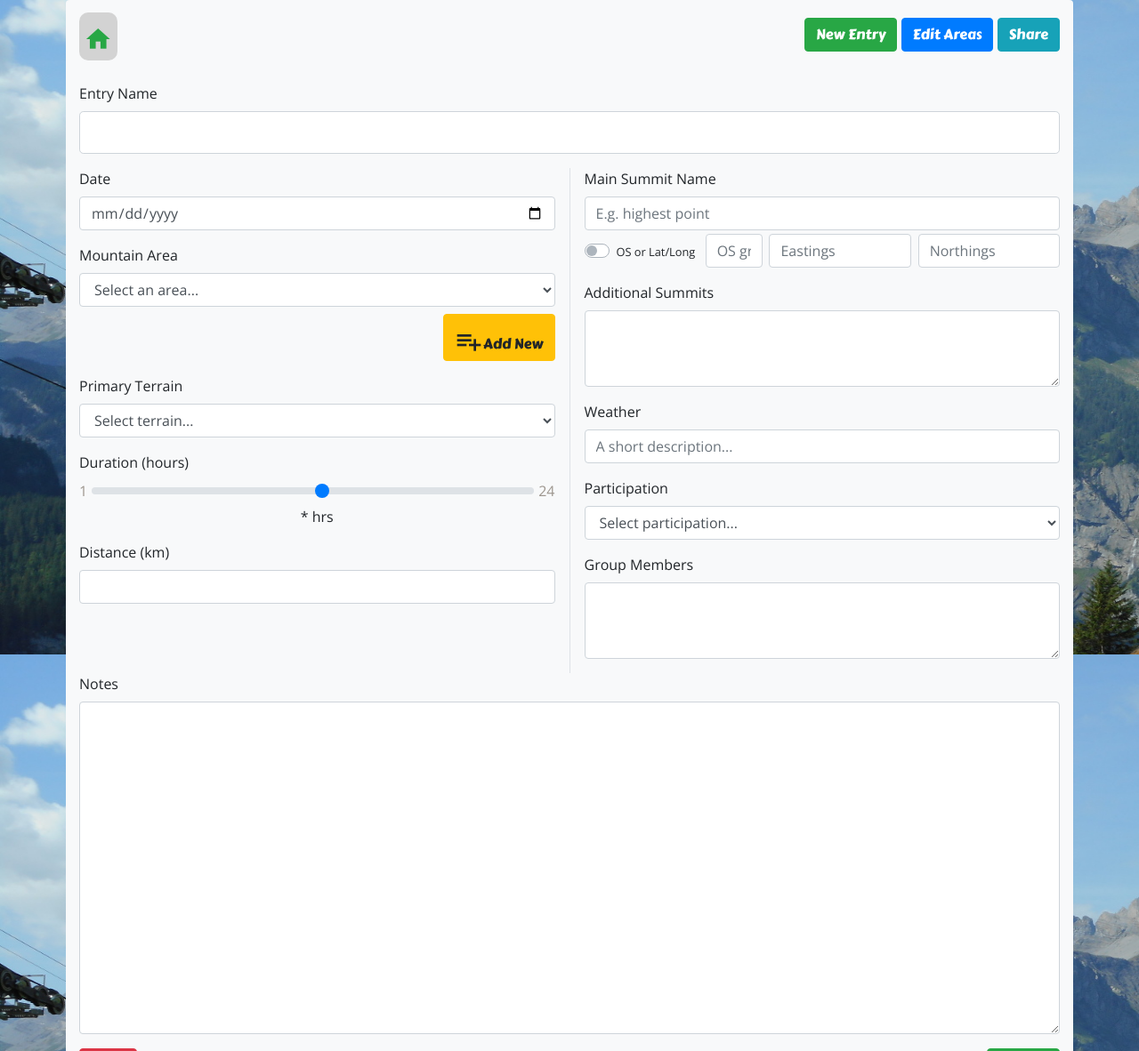
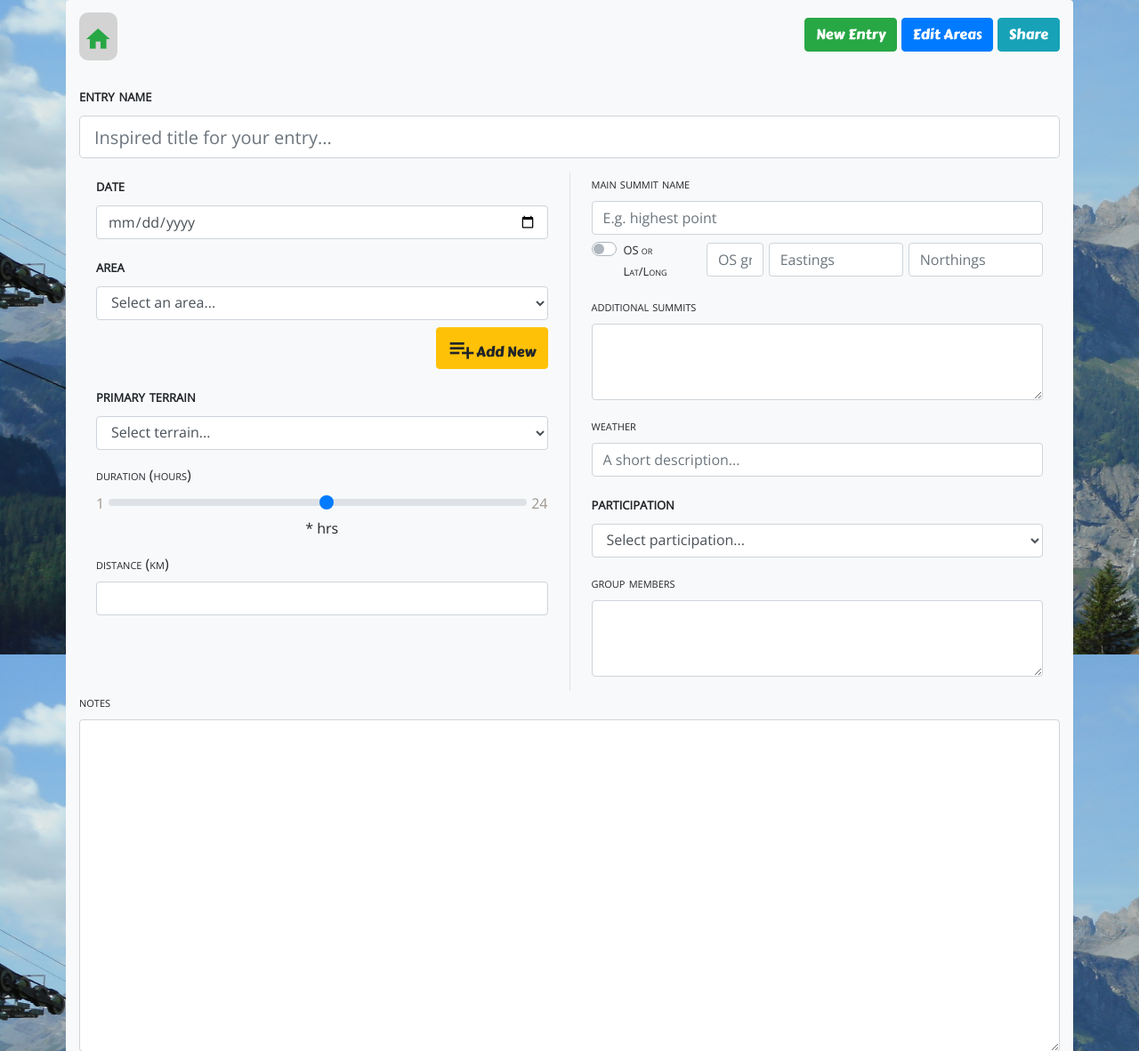
Before and after one commit to davebland/the-mountain-logbook, a Flask app: template templates/new-edit.html in a window 1280 px wide. Shown: the part 64-1246 px from the top of the page at 89% size. Run offline with Flask 2, Linux system fonts and the light colour scheme; the template is opened without the code that fills it, so the values that code supplies are empty; parts of the project's set-up code (start-up, migrations or seed data) failed here and were passed over; some libraries are stand-ins or nearby versions.

Commit message:
styling of new-edit page plus form data handling updates

```diff
--- a/app.py
+++ b/app.py
@@ -139,14 +139,14 @@ def logout():
 def new():
     """ Generate page for making of a new entry"""
     if login_check():
-        return render_template('new-edit.html', title="New Entry", entry="", area_list=db.get_areas())
+        return render_template('new-edit.html', title="New Entry", entry="", area_list=areas_to_dict(db.get_areas()))
     return redirect( url_for('index') )
 
 @app.route('/edit/entry/<entry_id>')
 def edit_entry(entry_id):
     """ Generate page to edit an existing entry"""
     if login_check():
-        return render_template('new-edit.html', title="Edit Entry", entry=db.get_entry(entry_id), area_list=db.get_areas())
+        return render_template('new-edit.html', title="Edit Entry", entry=db.get_entry(entry_id), area_list=areas_to_dict(db.get_areas()))
     return redirect( url_for('index') )
 
 @app.route('/edit/areas')
--- a/mongo_helpers.py
+++ b/mongo_helpers.py
@@ -104,7 +104,8 @@ def get_entry(entry_id):
     """ Return all fields for specified log entry """
     entry_data = mongo.db.entries.find_one({'_id':ObjectId(entry_id)})
     entry_data['_id'] = str(entry_data['_id'])
-    entry_data['date'] = datetime.strftime(entry_data['date'], "%d-%b-%Y")
+    #entry_data['date'] = datetime.strftime(entry_data['date'], "%d-%b-%Y")
+    entry_data['date'] = datetime.strftime(entry_data['date'], "%Y-%m-%d")
     return entry_data
 
 def create_update_entry(form_data, entry_id = None):
--- a/static/css/styles.css
+++ b/static/css/styles.css
@@ -43,6 +43,15 @@ header a:hover {
 /* ALERTS */
 
 /* FORMS */
+
+form label {
+    font-variant: small-caps;
+}
+
+.form-required {
+   font-size: larger;
+   font-weight: bolder;
+}
 
 #inputs-highest-point-os input[type="number"] {
     width: 40%;
--- a/templates/new-edit.html
+++ b/templates/new-edit.html
@@ -12,29 +12,29 @@
             {% endif %}
                 <div class="form-group">
                     <!-- Entry Name -->
-                    <label for="input-entry-name">Entry Name</label>
-                    <input type="text" class="form-control form-control-lg" id="input-entry-name" name="name" size="100%" splaceholder="Entry Name" value="{{ entry.name }}" required>
+                    <label for="input-entry-name" class="form-required">entry name</label>
+                    <input type="text" class="form-control form-control-lg" id="input-entry-name" name="name" size="100%" placeholder="Inspired title for your entry..." value="{{ entry.name }}" required>
                 </div>
                 <div class="form-row">
-                    <div class="col-lg pr-3 border-right">
+                    <div class="col-lg px-lg-4">
                         <div class="form-group">
                             <!-- Date -->
-                            <label for="input-date">Date</label>
+                            <label for="input-date" class="form-required">date</label>
                             <input type="date" class="form-control" id="input-date" name="date" placeholder="date" value="{{ entry.date }}" required>
                         </div>
-                        <!-- Mountain Area -->
+                        <!-- Area -->
                         <div class="form-group">
-                            <label for="select-area-name">Mountain Area</label>
+                            <label for="select-area-name" class="form-required">area</label>
                             <select class="form-control" id="select-area-name" name="area_id" required>
                                 <!-- Populate the select with area from the entry if exist then add other options from DB, otherwise display an error message -->
                                 {% if entry %}
-                                    <option value="{{ entry.area_id }}" selected>{{ entry.area_id }}</option>
+                                    <option value="{{ entry.area_id }}" selected>{{ area_list[entry.area_id] }}</option>
                                 {% else %}
-                                    <option selected disabled hidden>Select an area...</option>
+                                    <option value="" selected disabled hidden>Select an area...</option>
                                 {% endif %}
                                 {% if area_list %}
-                                    {% for area in area_list %}
-                                    <option value="{{ area._id }}">{{ area.name }}</option>
+                                    {% for area_id, area_name in area_list.items() %}
+                                    <option value="{{ area_id }}">{{ area_name }}</option>
                                     {% endfor %}
                                 {% else %}
                                     <option disabled>Sorry, no areas found</option>
@@ -42,12 +42,12 @@
                             </select>
                             <!-- Add new area button (to modal) -->
                             <div class="text-right mt-2">
-                                <button type="button" class="btn btn-warning" data-toggle="modal" data-target="#modal-add-new-area"><i class="material-icons">playlist_add</i>Add New</button>
+                                <button type="button" class="btn btn-warning pt-0" data-toggle="modal" data-target="#modal-add-new-area"><i class="material-icons">playlist_add</i>Add New</button>
                             </div>
                         </div>
                         <div class="form-group">
                             <!-- Primary Terrain -->
-                            <label for="select-primary-terrain">Primary Terrain</label>
+                            <label for="select-primary-terrain" class="form-required">primary terrain</label>
                             <select class="form-control" id="select-primary-terrain" name="primary_terrain" required>
                                 {% if entry %}
                                     <option value="{{ entry.primary_terrain }}" selected>{{ entry.primary_terrain }}</option>
@@ -58,24 +58,26 @@
                                 <option value="hill">Hill</option>
                                 <option value="moorland">Moorland</option>
                                 <option value="coastal">Coastal</option>
+                                <option value="other">Other</option>
                             </select>
                         </div>
                         <div class="form-group">
                             <!-- Duration -->
-                            <label for="input-duration">Duration (hours)</label>
+                            <label for="input-duration">duration (hours)</label>
                             <input type="range" class="custom-range" id="input-duration" name="duration" min="1" max="24" step="1" value="{{ entry.duration }}">
                             <div class="text-center"><span class="" id="feedback-duration-value">*</span> hrs</div>
                         </div>
                         <div class="form-group">
                             <!-- Distance -->
-                            <label for="input-distance">Distance (km)</label>
+                            <label for="input-distance">distance (km)</label>
                             <input type="number" class="form-control" id="input-distance" name="distance" value="{{ entry.distance }}">
                         </div>
                     </div>
-                    <div class="col-lg pl-3">
+                    <div class="d-none d-lg-inline border-left"></div>
+                    <div class="col-lg px-lg-4">
                         <!-- Highest Point -->
                         <div class="form-group">
-                            <label for="input-highest-point-name">Main Summit Name</label>
+                            <label for="input-highest-point-name">main summit name</label>
                             <input type="text" class="form-control" id="input-highest-point-name" name="highest_point_name" placeholder="E.g. highest point" value="{{ entry.highest_point_name }}">
                             <div class="form-row align-items-center mt-1">
                                 <div class="col-3">
@@ -99,17 +101,17 @@
                         </div>
                         <div class="form-group">
                             <!-- Additional Summits -->
-                            <label for="textarea-additional-summits">Additional Summits</label>
+                            <label for="textarea-additional-summits">additional summits</label>
                             <textarea class="form-control" id="textarea-additional-summits" name="additional_summits" rows="3">{{ entry.additional_summits }}</textarea>
                         </div>
                         <div class="form-group">
                             <!-- Weather -->
-                            <label for="input-eather">Weather</label>
+                            <label for="input-eather">weather</label>
                             <input type="text" class="form-control" id="input-weather" name="weather" placeholder="A short description..." value="{{ entry.weather }}">
                         </div>
                         <div class="form-group">
                             <!-- Participation -->
-                            <label for="select-participation">Participation</label>
+                            <label for="select-participation" class="form-required">participation</label>
                             <select class="form-control" id="select-participation" name="participation" required>
                                 {% if entry %}
                                     <option value="{{ entry.participation }}" selected>{{ entry.participation }}</option>
@@ -124,14 +126,14 @@
                         </div>
                         <div class="form-group">
                             <!-- Group Members -->
-                            <label for="textarea-group-members">Group Members</label>
+                            <label for="textarea-group-members">group members</label>
                             <textarea class="form-control" id="textarea-group-members" name="group_members" rows="3">{{ entry.group_members }}</textarea>
                         </div>
                     </div>
                 </div>
                 <div class="form-group">
                     <!-- Notes -->
-                    <label for="textarea-notes">Notes</label>
+                    <label for="textarea-notes">notes</label>
                     <textarea class="form-control" id="textarea-notes" name="notes" rows="15" cols="100%">{{ entry.notes }}</textarea>
                 </div>
                 <div class="form-row">
@@ -163,7 +165,7 @@
                     <!-- Form to add an area name to DB -->
                     <form id="form-new-area" onsubmit="return addNewArea(this);">
                         <div class="form-group">
-                            <label for="input-new-area-name">Area Name</label>
+                            <label for="input-new-area-name">area name</label>
                             <input type="text" class="form-control" id="input-new-area-name" name="area_name" placeholder="Enter an area name" required>
                         </div>
                     </form>
```
